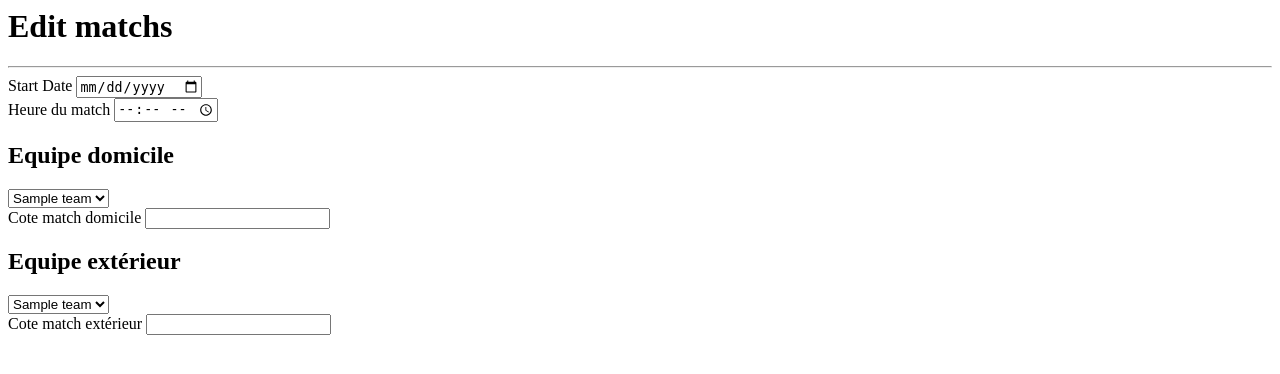
After one commit to dycor/pronostic, a Flask app: page /editMatch in a window 1280 px wide. The commit adds this page. Shown: the top 374 px of the page. Run offline with Flask 2, Linux system fonts and the light colour scheme; tables that the repository leaves empty hold one stand-in row (values such as "Sample post").

Commit message:
edit matchs

```diff
--- a/main.py
+++ b/main.py
@@ -105,10 +105,18 @@ def createMatch():
 @app.route('/listMatch')
 def listMatches():
     listMatches = Match.query.all()
-    query = db.session.query(Team).filter(Team.id == Match.first_team_id).first()
-    query2 = db.session.query(Team).filter(Team.id == Match.second_team_id).first()
+    # query = db.session.query(Team).filter(Team.id == Match.first_team_id).first()
+    # query2 = db.session.query(Team).filter(Team.id == Match.second_team_id).first()
 
-    return render_template('listMatch.html', listMatches=listMatches, query=query, query2=query2)
+    return render_template('listMatch.html', listMatches=listMatches)
+
+@app.route('/editMatch')
+def editMatches():
+    form = CreateMatchForm()
+    teams = Team.query.all()
+    listMatches = Match.query.all()
+    return render_template('editMatch.html', form=form, teams=teams, listMatches=listMatches)
+
 
 if __name__ == '__main__':
     app.run(debug=True)
--- /dev/null
+++ b/templates/editMatch.html
@@ -0,0 +1,28 @@
+<h1>Edit matchs</h1>
+<hr>
+    {{form.dateMatch.label}}
+    {{form.dateMatch}}
+    <br>
+    {{form.timeMatch.label}}
+    {{form.timeMatch}}
+
+    <h2>Equipe domicile</h2>
+    <select name="choiceTeamDom" id="">
+        {% for team in teams %}
+            <option value="{{team.id}}">{{team.name}}</option>
+        {% endfor %}
+    </select>
+    <br>
+    {{form.coteMatchDom.label}}
+    {{form.coteMatchDom}}
+    <br>
+    <h2>Equipe extérieur</h2>
+    <select name="choiceTeamExt" id="">
+        {% for team in teams %}
+            <option value="{{team.id}}">{{team.name}}</option>
+        {% endfor %}
+    </select>
+    <br>
+    {{form.coteMatchExt.label}}
+    {{form.coteMatchExt}}
+    <br>
```
Also changed, not shown: templates/listMatch.html (+5 -2 lines).
